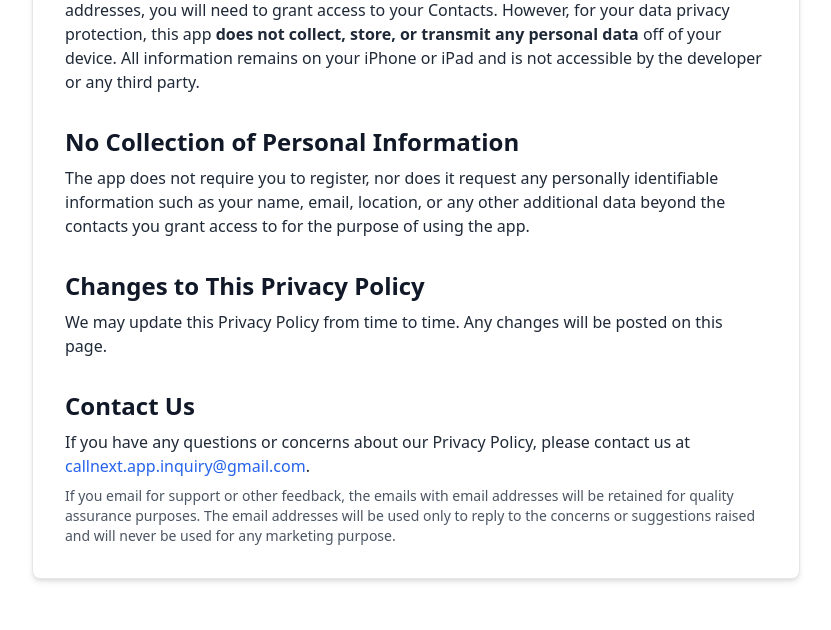
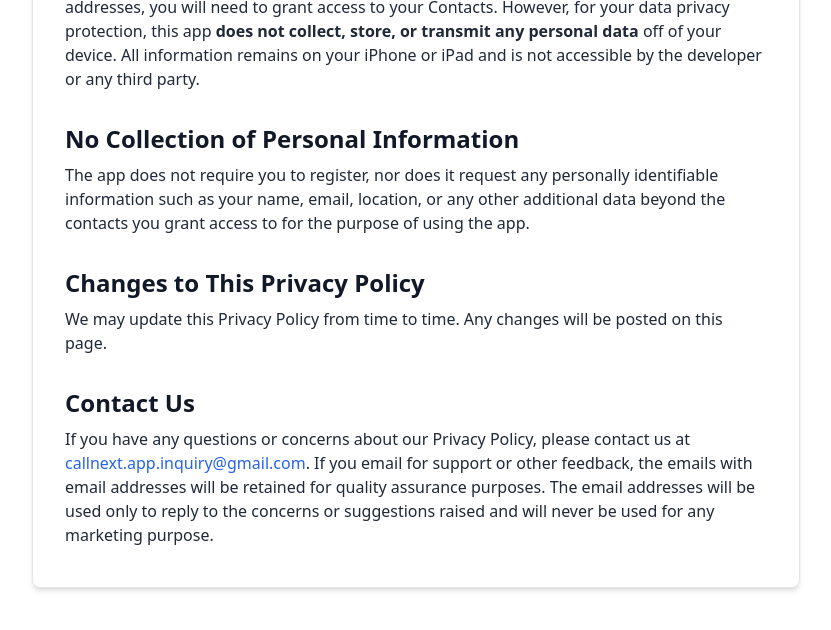
Before and after one commit to collierosity/CallNextApp, a plain HTML site: page PrivacyPolicy.html in a window 1280 px wide. Shown: the part 170-800 px from the top of the page, without its empty margins (224-1055 px from the left). Drawn offline with nearby package versions, Linux system fonts and the light colour scheme.

Commit message:
Update PrivacyPolicy.html

```diff
--- a/PrivacyPolicy.html
+++ b/PrivacyPolicy.html
@@ -26,12 +26,7 @@
 
     <h2 class="text-2xl font-semibold mt-8 mb-2 text-gray-900">Contact Us</h2>
     <p class="mb-2">
-      If you have any questions or concerns about our Privacy Policy, please contact us at
-      <a href="mailto:callnext.app.inquiry@gmail.com" class="text-blue-600 hover:underline">callnext.app.inquiry@gmail.com</a>.
-    </p>
-    <p class="text-sm text-gray-600">
-      If you email for support or other feedback, the emails with email addresses will be retained for quality assurance purposes.
-      The email addresses will be used only to reply to the concerns or suggestions raised and will never be used for any marketing purpose.
+      If you have any questions or concerns about our Privacy Policy, please contact us at <a href="mailto:callnext.app.inquiry@gmail.com" class="text-blue-600 hover:underline">callnext.app.inquiry@gmail.com</a>. If you email for support or other feedback, the emails with email addresses will be retained for quality assurance purposes. The email addresses will be used only to reply to the concerns or suggestions raised and will never be used for any marketing purpose.
     </p>
   </main>
 </body>
```
